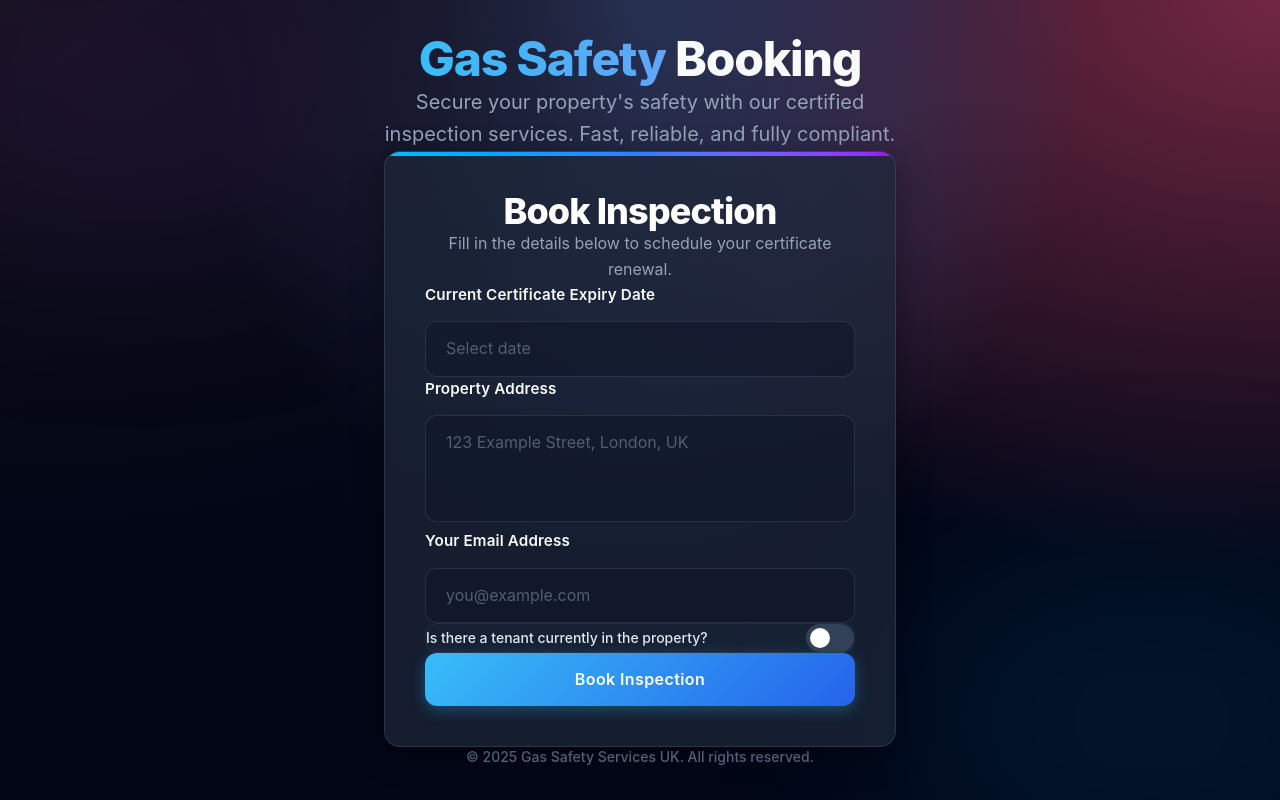
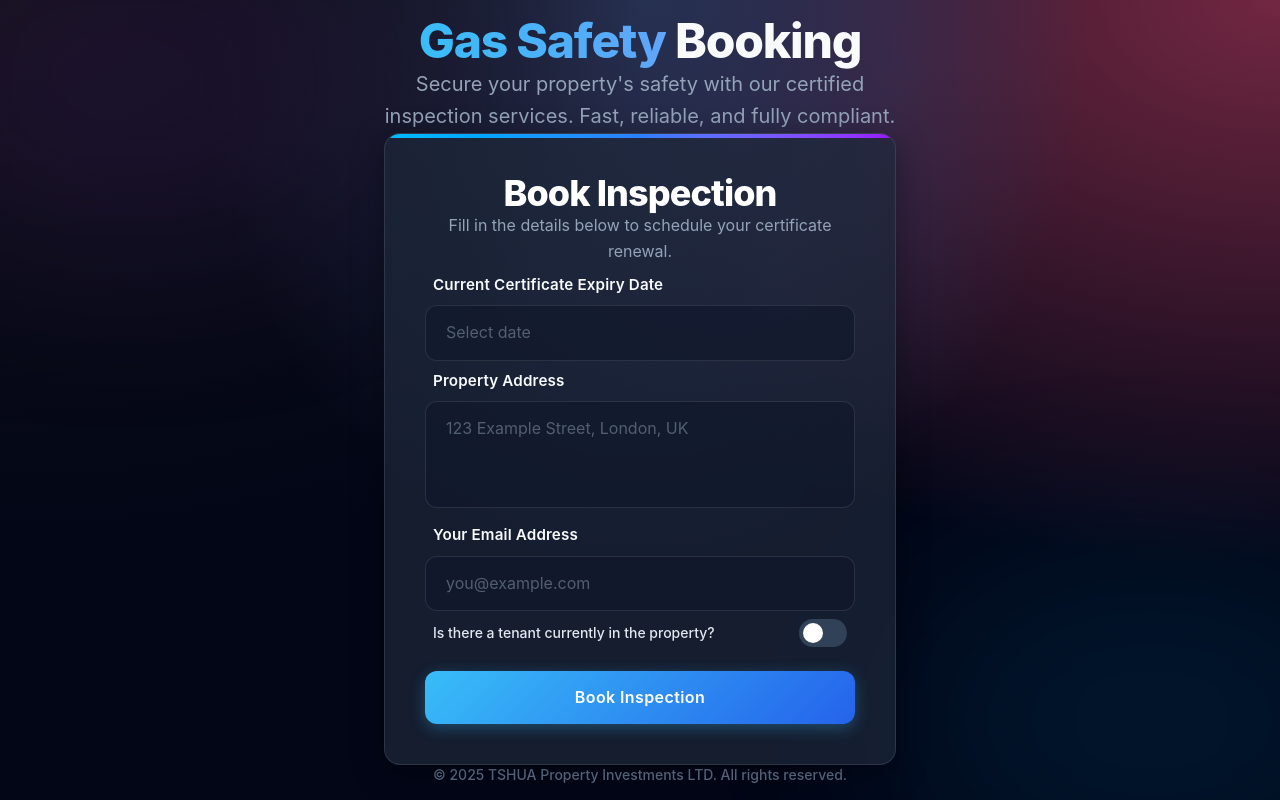
Before and after one commit to harizibarak/gas-safety-booking, a React (Vite) app: page / in a window 1280 px wide. Built offline with nearby package versions, Linux system fonts and the light colour scheme.

Commit message:
fix spacing

```diff
--- a/src/App.jsx
+++ b/src/App.jsx
@@ -24,7 +24,7 @@ function App() {
         <BookingForm />
 
         <footer className="text-center text-sm text-slate-500 font-medium">
-          &copy; {new Date().getFullYear()} Gas Safety Services UK. All rights reserved.
+          &copy; {new Date().getFullYear()} TSHUA Property Investments LTD. All rights reserved.
         </footer>
       </div>
     </div>
--- a/src/components/BookingForm.jsx
+++ b/src/components/BookingForm.jsx
@@ -161,7 +161,7 @@ export default function BookingForm() {
                 </div>
 
                 {/* Tenant Details Toggle */}
-                <div className="bg-slate-800/40 p-6 rounded-xl border border-white/5 hover:bg-slate-800/60 transition-colors mt-10">
+                <div className="tenant-toggle">
                     <label className="flex items-center justify-between cursor-pointer select-none">
                         <span className="text-sm font-medium text-slate-200">Is there a tenant currently in the property?</span>
                         <div className="relative">
@@ -180,7 +180,7 @@ export default function BookingForm() {
 
                 {/* Tenant Details Section */}
                 {formData.hasTenant && (
-                    <div className="pl-6 border-l-2 border-sky-500/30 ml-2 space-y-8 fade-in pt-4 pb-2">
+                    <div className="pl-6 border-sky-500/30 ml-2 space-y-8 fade-in pt-4 pb-2">
                         <h3 className="text-xs uppercase tracking-widest font-bold text-sky-400 mb-4">Tenant Details</h3>
 
                         <div className="relative">
@@ -236,7 +236,7 @@ export default function BookingForm() {
                 <button
                     type="submit"
                     disabled={isSubmitting}
-                    className={`btn btn-primary w-full py-4 text-lg shadow-lg shadow-sky-500/20 mt-10 ${isSubmitting ? 'opacity-70 cursor-not-allowed' : ''}`}
+                    className={`btn btn-primary w-full py-4 text-lg shadow-lg shadow-sky-500/20 mt-3 ${isSubmitting ? 'opacity-70 cursor-not-allowed' : ''}`}
                 >
                     {isSubmitting ? (
                         <span className="flex items-center">
--- a/src/index.css
+++ b/src/index.css
@@ -85,6 +85,10 @@ p {
   padding: 0 1rem;
 }
 
+.tenant-toggle {
+  margin: 0.5rem;
+}
+
 .btn {
   display: inline-flex;
   align-items: center;
@@ -98,6 +102,7 @@ p {
   border: none;
   outline: none;
   letter-spacing: 0.025em;
+  margin-top: 1rem;
 }
 
 .btn-primary {
@@ -135,7 +140,7 @@ p {
   font-size: 0.95rem;
   font-weight: 600;
   color: var(--text-main);
-  margin-bottom: 0.875rem;
+  margin: 0.5rem;
   letter-spacing: 0.01em;
 }
 
```
